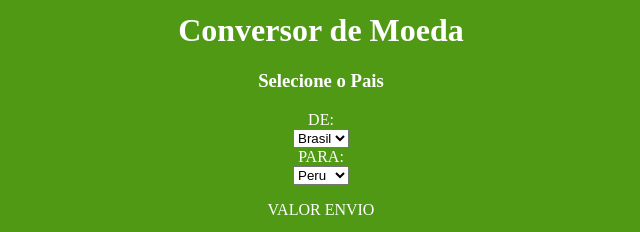
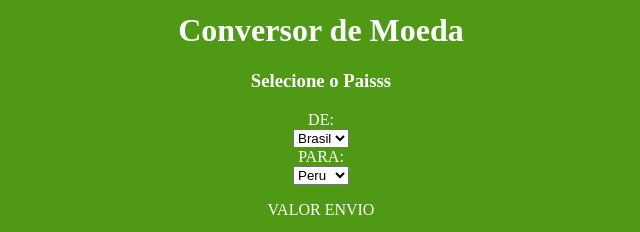
Before and after one commit to Juac01/ConversorDeMoeda, a plain HTML site: page index.html in a window 1280 px wide. Shown: the part 178-410 px from the top of the page, 319-959 px from the left. Drawn offline with nearby package versions, Linux system fonts and the light colour scheme; files whose address does not match are found by name.

Commit message:
Atualizando

```diff
--- a/index.html
+++ b/index.html
@@ -13,7 +13,7 @@
     <img src="assets/imagens/PENBRL.png" alt="">
     <h1>Conversor de Moeda</h1>
 
-    <h3>Selecione o Pais</h3>
+    <h3>Selecione o Paisss</h3>
 
   <form>
   <label> DE: </label><br>
```
